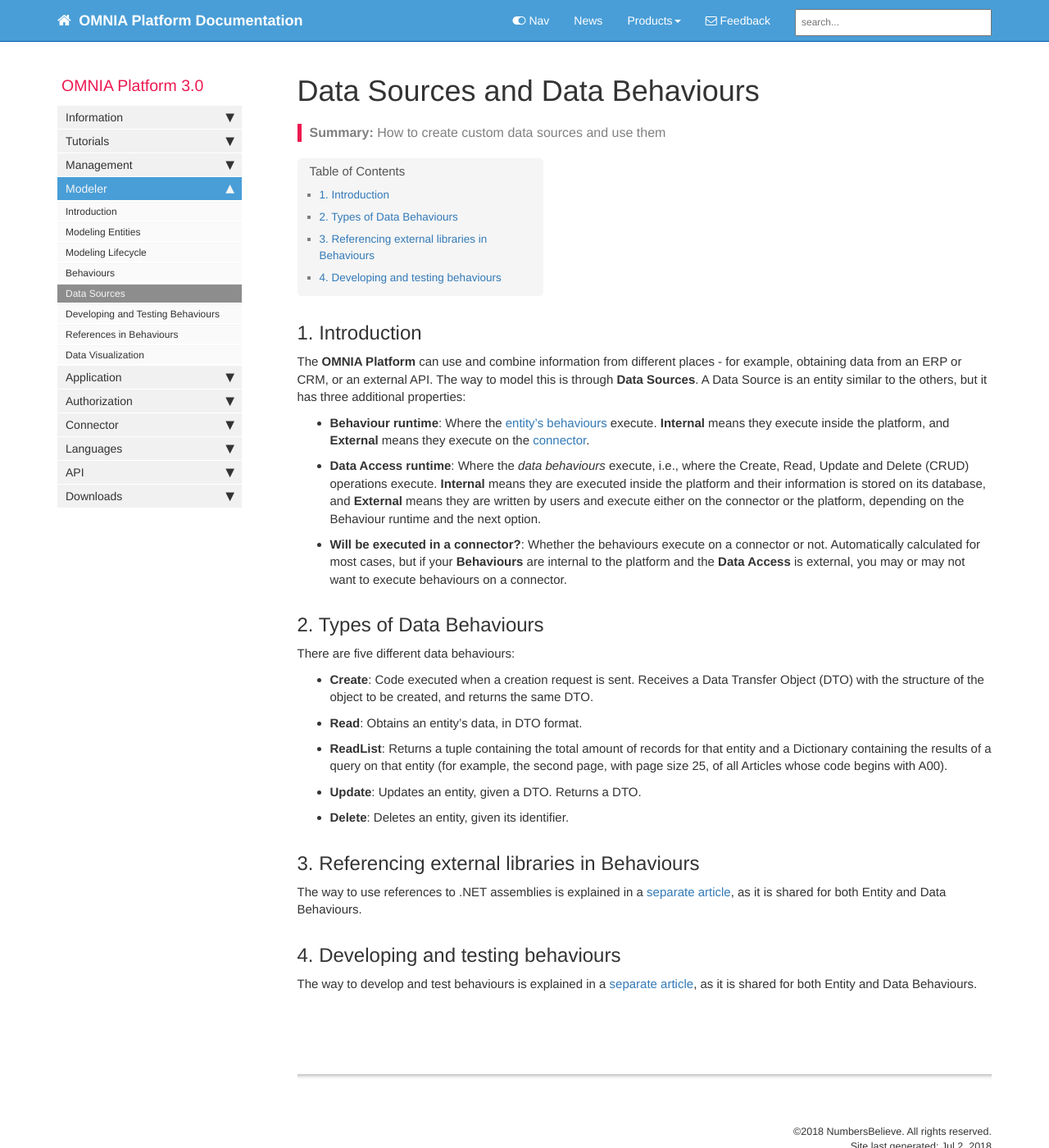
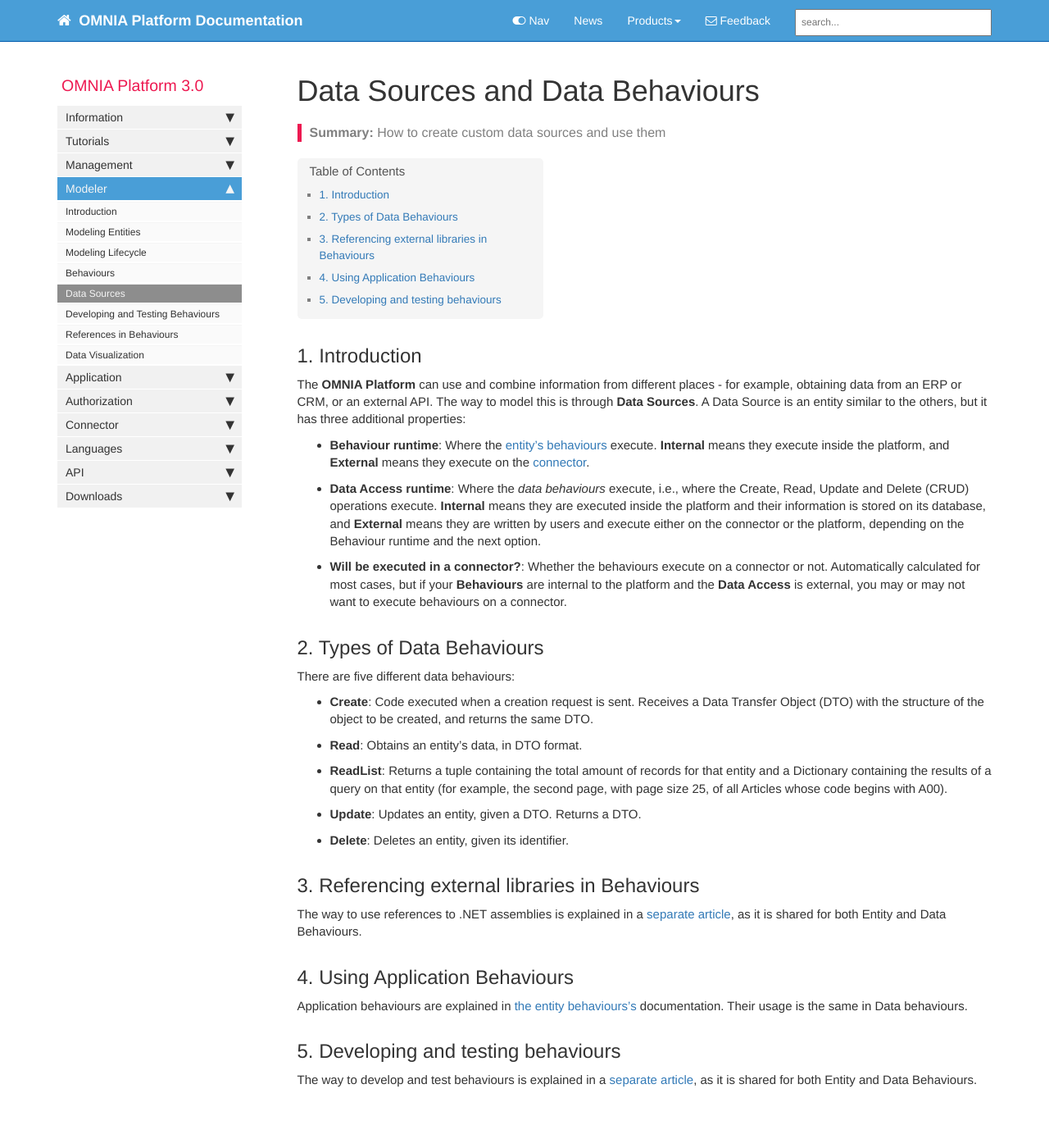
Before and after one commit to daniel8lopes/omnia3, a Jekyll site: the page built from docs/pages/omnia3/Modeler/omnia3_modeler_datasources.md, in a window 1280 px wide and 1400 px high. Shown: the whole window at 82% size. Built offline with Jekyll 4.4.1, drawn with Linux system fonts in a browser that asks for light colours; nearby versions of some CDN libraries; comment, search, counter and statistics services are not loaded.

Commit message:
Add documentation for application behaviours

```diff
--- a/docs/pages/omnia3/Modeler/omnia3_modeler_datasources.md
+++ b/docs/pages/omnia3/Modeler/omnia3_modeler_datasources.md
@@ -28,6 +28,10 @@ There are five different data behaviours:
 
 The way to use references to .NET assemblies is explained in a [separate article](omnia3_modeler_references.html), as it is shared for both Entity and Data Behaviours.
 
-## 4. Developing and testing behaviours
+## 4. Using Application Behaviours
+
+Application behaviours are explained in [the entity behaviours's](omnia3_modeler_behaviours.html) documentation. Their usage is the same in Data behaviours.
+
+## 5. Developing and testing behaviours
 
 The way to develop and test behaviours is explained in a [separate article](omnia3_modeler_developingbehaviours.html), as it is shared for both Entity and Data Behaviours.
```
Also changed, not shown: docs/pages/omnia3/Modeler/omnia3_modeler_behaviours.md (+8 -2 lines).
